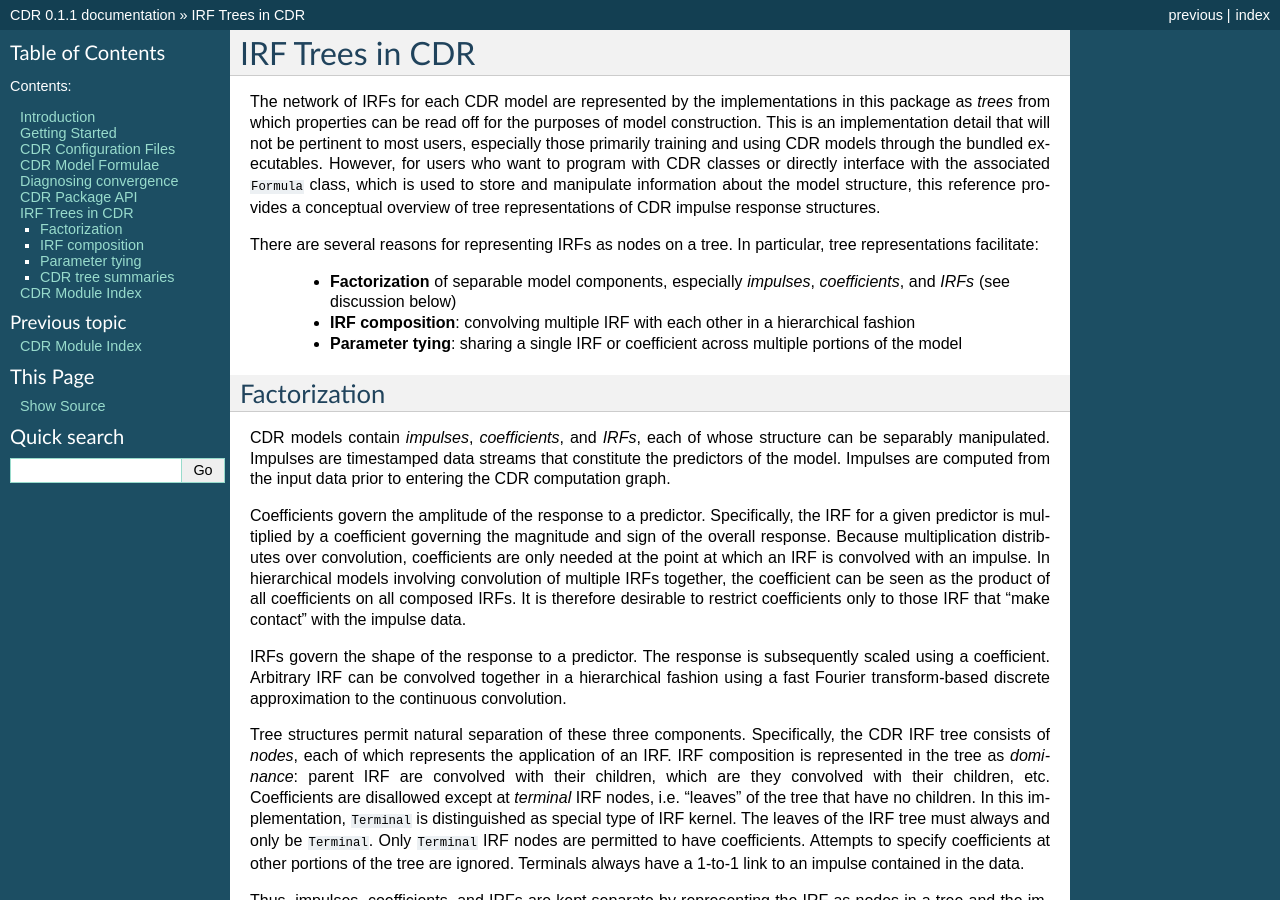
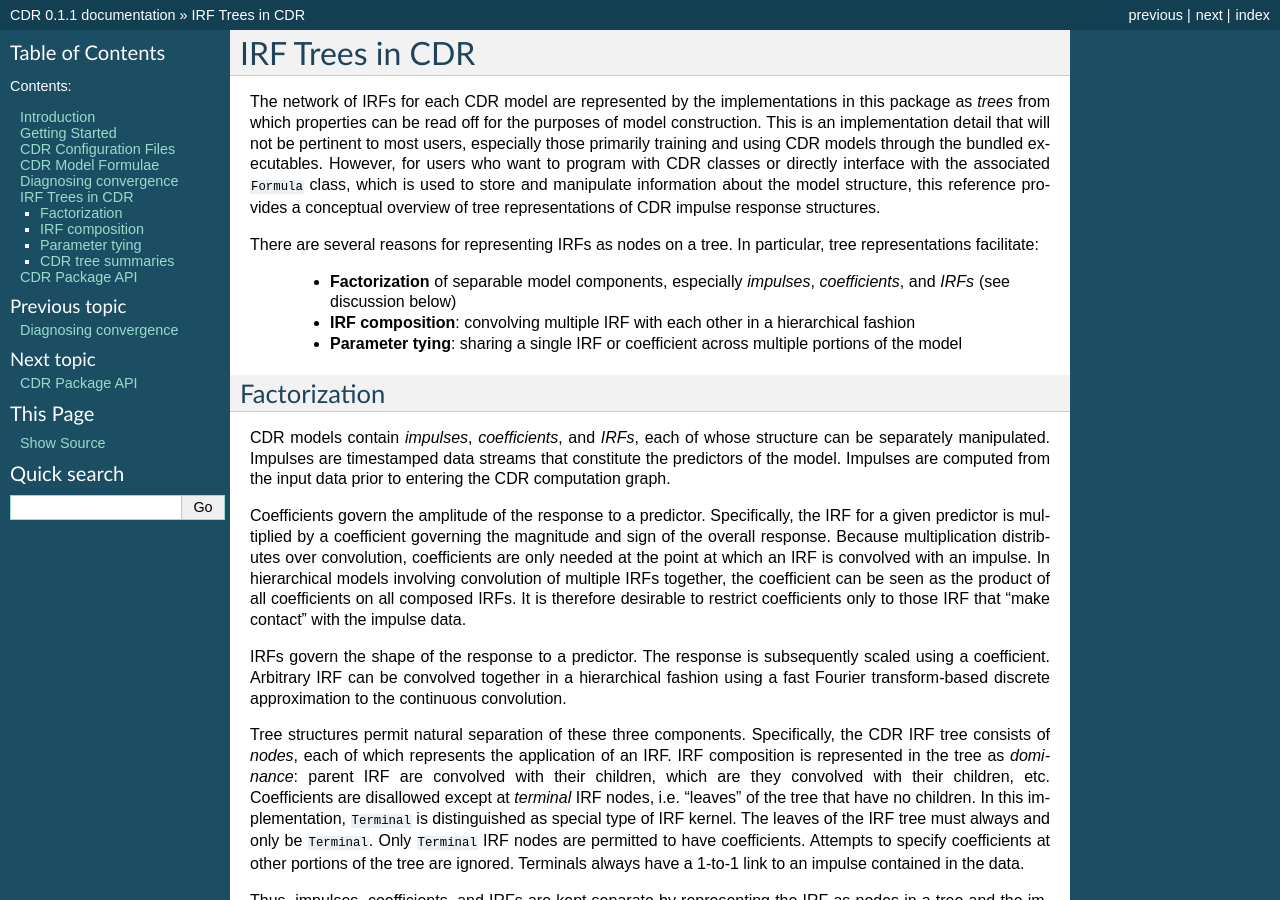
Before and after one commit to coryshain/cdr, a Sphinx documentation site: the page built from docs/source/irftree.rst, in a window 1280 px wide and 900 px high. Built offline with Sphinx 7.4.7, drawn with Linux system fonts in a browser that asks for light colours.

Commit message:
Updates to docs

```diff
--- a/docs/source/cdr.rst
+++ b/docs/source/cdr.rst
@@ -1,7 +1,7 @@
-CDR Module Index
-=================
+CDR Package API
+===============
 
-Complete alphabetic API for all public classes and methods in this package, grouped by module.
+Complete API for all public classes and methods in this package.
 
 
 cdr\.config module
--- a/docs/source/index.rst
+++ b/docs/source/index.rst
@@ -13,7 +13,6 @@
    config
    formula
    convergence
-   api
    irftree
    cdr
 
--- a/docs/source/irftree.rst
+++ b/docs/source/irftree.rst
@@ -17,7 +17,7 @@
 Factorization
 -------------
 
-CDR models contain *impulses*, *coefficients*, and *IRFs*, each of whose structure can be separably manipulated.
+CDR models contain *impulses*, *coefficients*, and *IRFs*, each of whose structure can be separately manipulated.
 Impulses are timestamped data streams that constitute the predictors of the model.
 Impulses are computed from the input data prior to entering the CDR computation graph.
 
```
